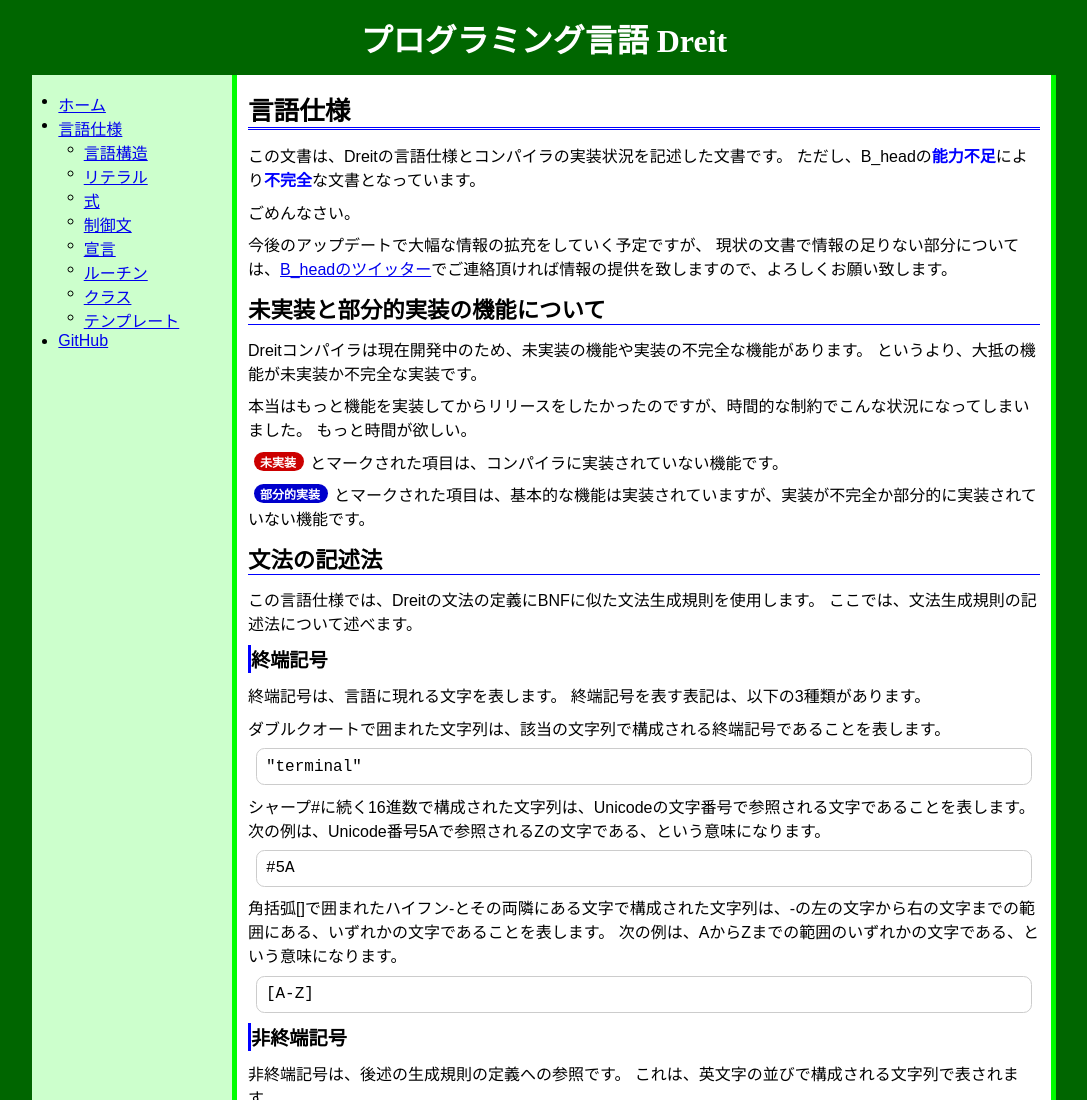
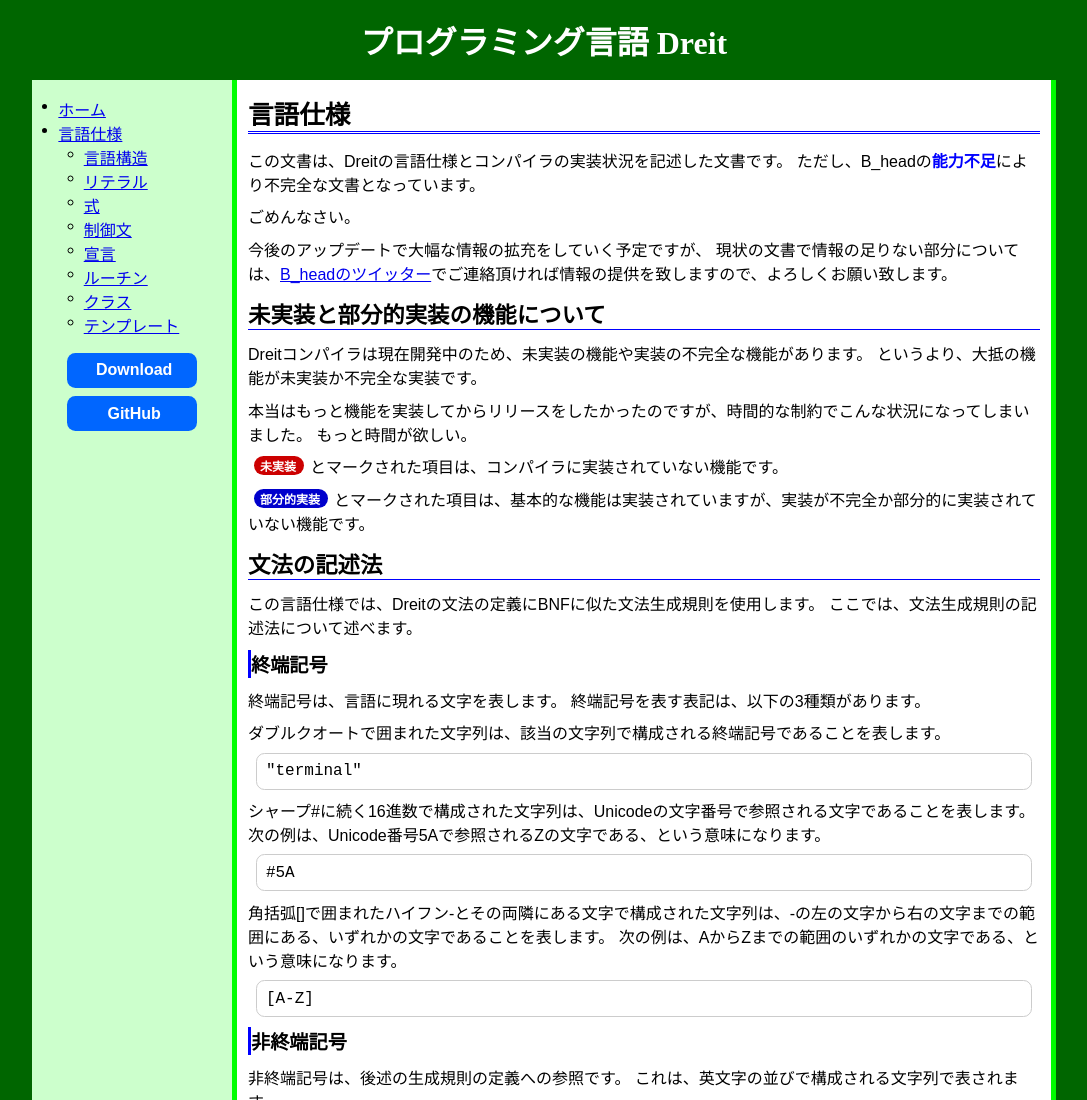
Before and after one commit to B-head/Dreit-prototype, a plain HTML site: page lang-spec.html in a window 1280 px wide. Shown: the top 1100 px of the page, without its empty margins (96-1183 px from the left). Drawn offline with Linux system fonts and the light colour scheme.

Commit message:
ダウンロードリンクの追加。

```diff
--- a/base.css
+++ b/base.css
@@ -9,6 +9,13 @@ h1 {
 	font-size: 2em;
 	font-weight: bolder;
 }
+h1 a {
+	color: #FFFFFF;
+	text-decoration: none;
+	font-family: serif;
+	font-weight: bold;
+}
+
 h2 {
 	border-color: #0000FF;
 	border-width: medium;
@@ -72,8 +79,6 @@ td {
 
 .header {
 	text-align: center;
-	color: #FFFFFF;
-	font-family: serif;
 }
 .main_container{
 	background-color: #FFFFFF;
@@ -120,3 +125,20 @@ td {
 	color: #FFFFFF;
 	margin: 1px 6px 1px 6px;
 }
+
+.button {
+	color: #FFFFFF;
+	text-align: center;
+	font-weight: bold;
+	background-color: #0066FF;
+	border-radius: 1ex;
+	padding: 1ex;
+	margin: 1ex 4ex 1ex 4ex;
+	display: block;
+	font-size: 1em;
+	font-family: sans-serif;
+	text-decoration: none;
+}
+.icon {
+	margin: 0ex 0.5ex 0ex 0ex;
+}
--- a/lang-spec.html
+++ b/lang-spec.html
@@ -9,6 +9,7 @@
 <script src="http://html5shiv.googlecode.com/svn/trunk/html5.js"></script>
 <![endif]-->
 <link href="normalize.css" rel="stylesheet" type="text/css" />
+<link href="octicons/octicons.css" rel="stylesheet" type="text/css" />
 <link href="layout.css" rel="stylesheet" type="text/css" />
 <link href="base.css" rel="stylesheet" type="text/css" />
 <!-- #BeginEditable "doctitle" -->
@@ -18,7 +19,7 @@
 
 <body>
 <div class="header">
-	<h1>プログラミング言語 Dreit</h1>
+	<h1><a href="index.html">プログラミング言語 Dreit</a></h1>
 </div>
 <div class="main_container">
 	<div class="left-nav-back"></div>
@@ -39,15 +40,16 @@
 					<li><a href="template.html">テンプレート</a></li>
 				</ul>
 			</li>
-			<li><a href="https://github.com/B-head/Dreit-prototype">GitHub</a></li>
 		</ul>
+		<a class="button" href="https://github.com/B-head/Dreit-prototype/releases"><span class="icon octicon octicon-versions"></span>Download</a>
+		<a class="button" href="https://github.com/B-head/Dreit-prototype"><span class="icon octicon octicon-mark-github"></span>GitHub</a>
 	</div>
 	<!-- #BeginEditable "content" -->
 	<div class="page-content">
 		<h2>言語仕様</h2>
 		<p>
 			この文書は、Dreitの言語仕様とコンパイラの実装状況を記述した文書です。
-			ただし、B_headの<strong>能力不足</strong>により<strong>不完全</strong>な文書となっています。
+			ただし、B_headの<strong>能力不足</strong>により不完全な文書となっています。
 		</p>
 		<p>
 			ごめんなさい。
```
Also changed, not shown: class.html (+4 -2 lines), declaration.html (+4 -2 lines), expression.html (+4 -2 lines), index.html (+4 -2 lines), lang-struct.html (+4 -2 lines), literal.html (+4 -2 lines), routine.html (+4 -2 lines), statement.html (+14 -2 lines), template.html (+4 -2 lines).
